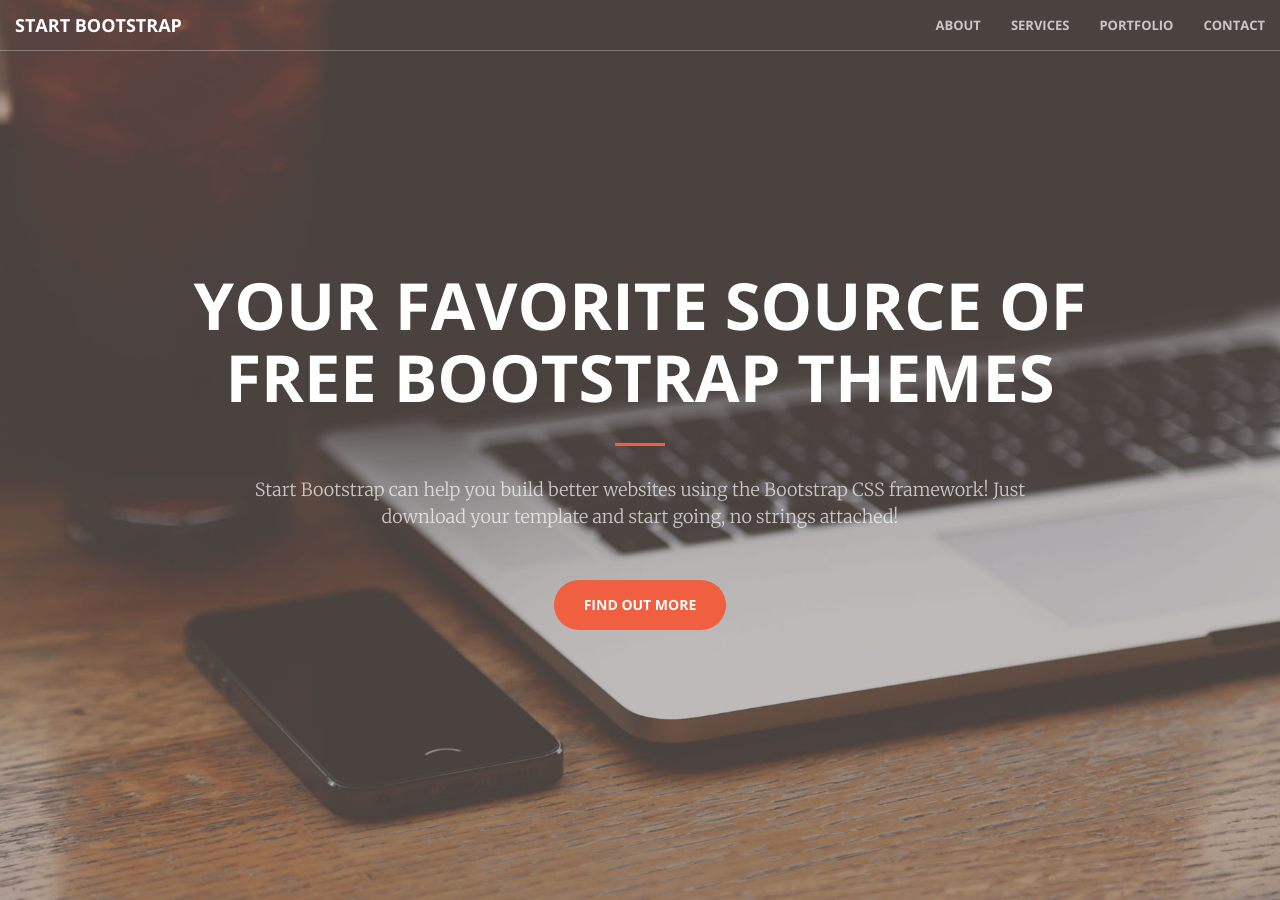
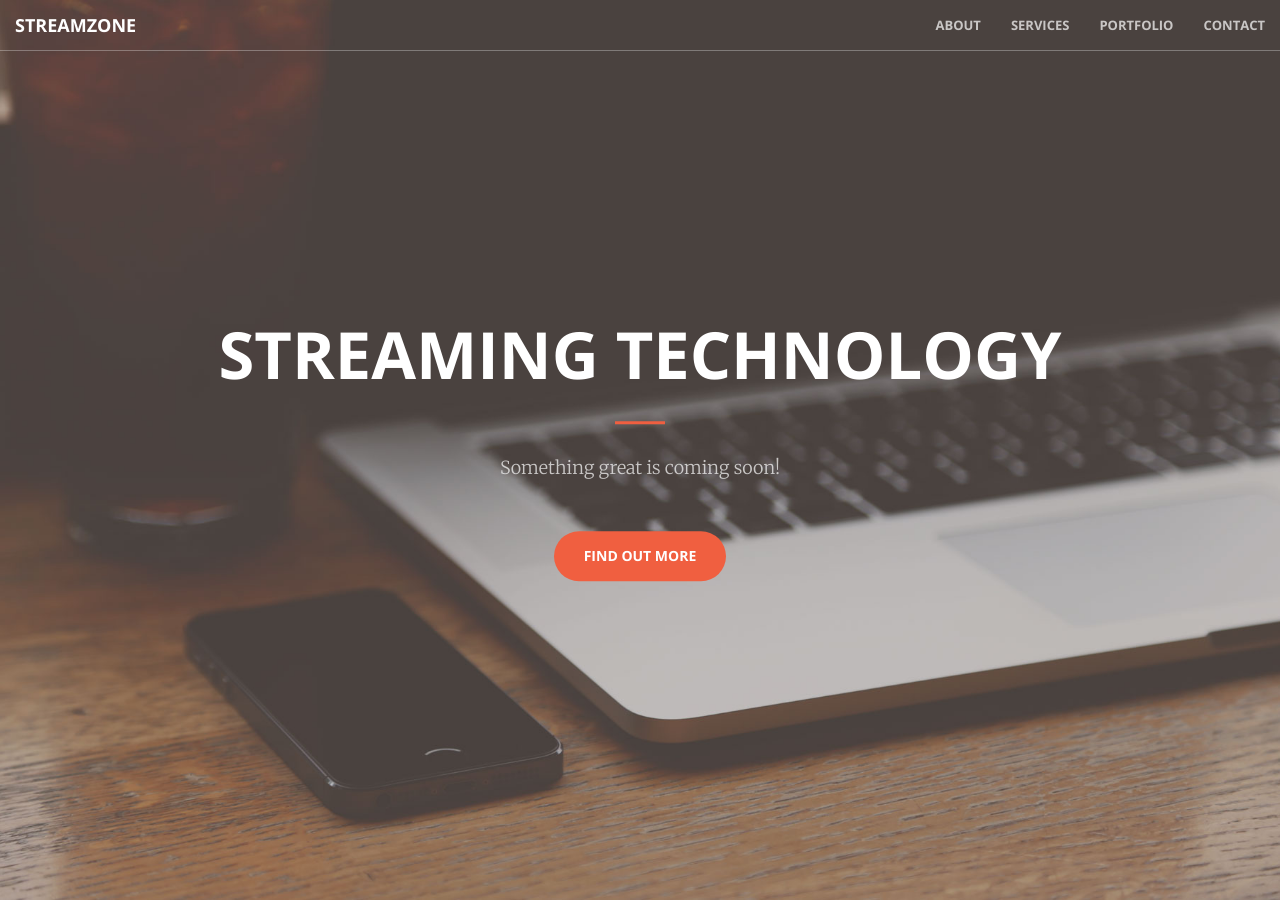
Before and after one commit to congphuong/congphuong.github.io, a Jekyll site: the page built from index.html, in a window 1280 px wide and 900 px high. Built offline with Jekyll 4.4.1, drawn with Linux system fonts in a browser that asks for light colours; some of the changed text lies outside the part shown.

Commit message:
Update some content

```diff
--- a/_config.yml
+++ b/_config.yml
@@ -5,7 +5,7 @@ description: > # this means to ignore newlines until "baseurl:"
 baseurl: "" # the subpath of your site, e.g. /blog/
 url: "https://streamzone.io" # the base hostname & protocol for your site
 
-twitter_username: congpuhong32
+twitter_username: congphuong32
 github_username: congphuong
 
 # Build settings
--- a/_includes/header.html
+++ b/_includes/header.html
@@ -1,9 +1,9 @@
 <header>
     <div class="header-content">
         <div class="header-content-inner">
-            <h1>Your Favorite Source of Free Bootstrap Themes</h1>
+            <h1>Streaming technology</h1>
             <hr>
-            <p>Start Bootstrap can help you build better websites using the Bootstrap CSS framework! Just download your template and start going, no strings attached!</p>
+            <p>Something great is coming soon!</p>
             <a href="#about" class="btn btn-primary btn-xl page-scroll">Find Out More</a>
         </div>
     </div>
--- a/_includes/nav.html
+++ b/_includes/nav.html
@@ -8,7 +8,7 @@
                 <span class="icon-bar"></span>
                 <span class="icon-bar"></span>
             </button>
-            <a class="navbar-brand page-scroll" href="#page-top">Start Bootstrap</a>
+            <a class="navbar-brand page-scroll" href="#page-top">Streamzone</a>
         </div>
 
         <!-- Collect the nav links, forms, and other content for toggling -->
```
